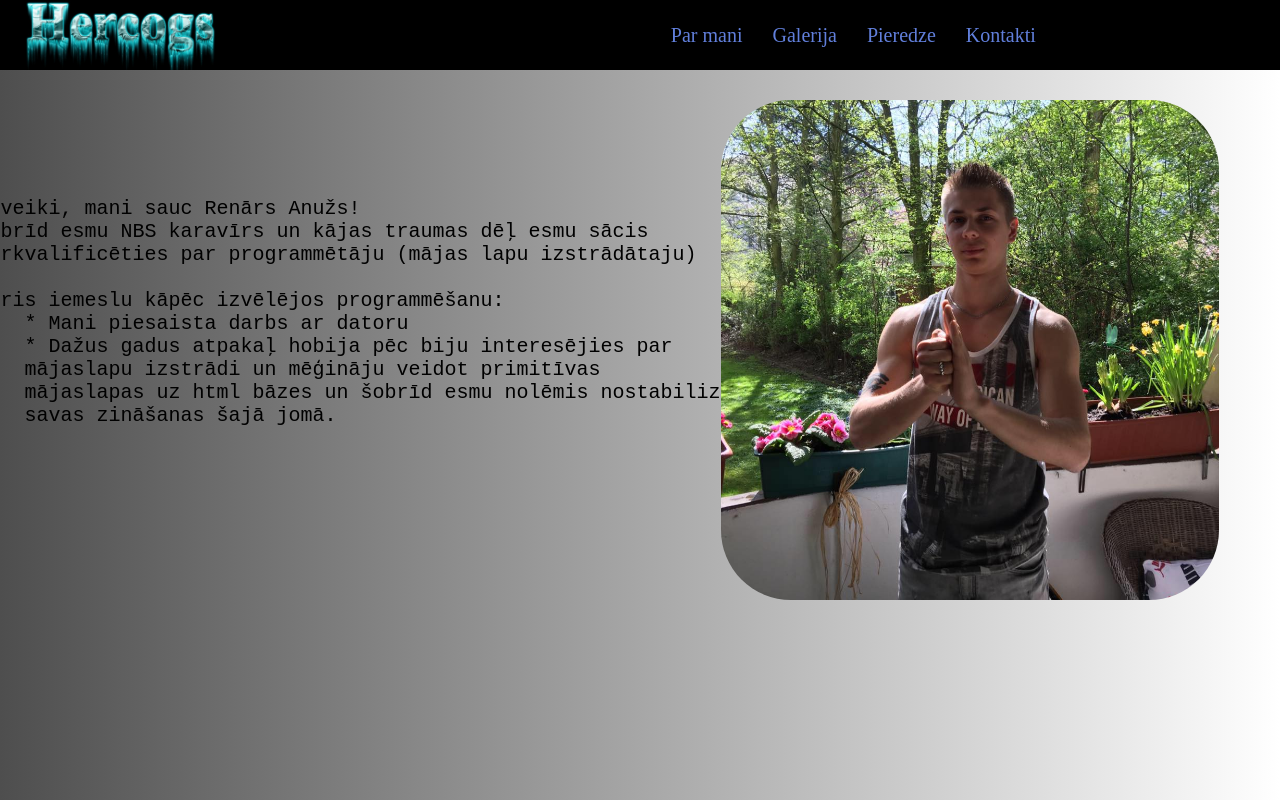
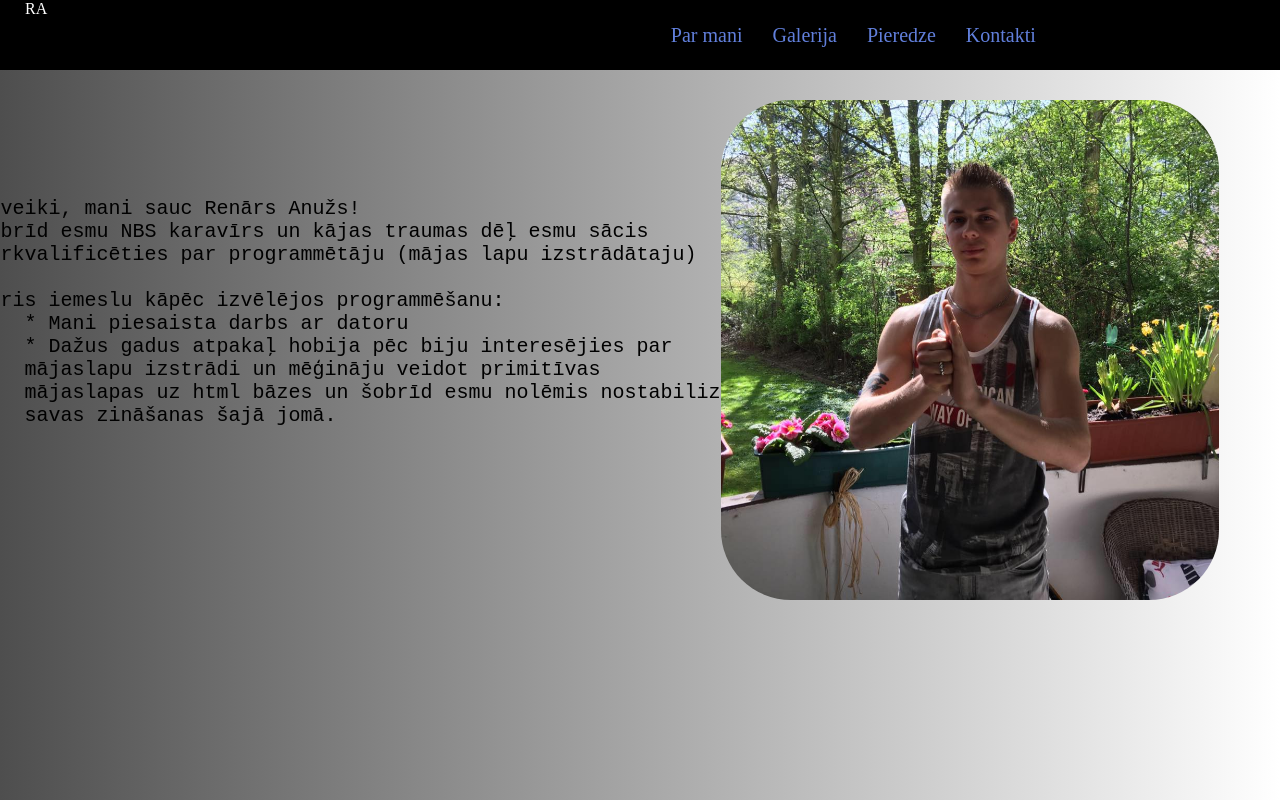
Before and after one commit to Hercogslv/portfolio, a plain HTML site: page index.html in a window 1280 px wide. Drawn offline with Linux system fonts and the light colour scheme.

Commit message:
bez logo

```diff
--- a/index.html
+++ b/index.html
@@ -6,7 +6,7 @@
 
 
 <div class="top-nav">
-    <div class="logo"><img src="pics/hercogs.png" alt=""></div>
+    <div class="logo">RA</div>
     <nav class="mid">
         <a href="index.html">Par mani</a>
         <a href="gallery.html">Galerija</a>
--- a/style.css
+++ b/style.css
@@ -16,6 +16,7 @@ body {
     display: flex;
     height: 70px;
     padding-left: 25px;
+    color: #fff;
 }
 
 .mid {
```
